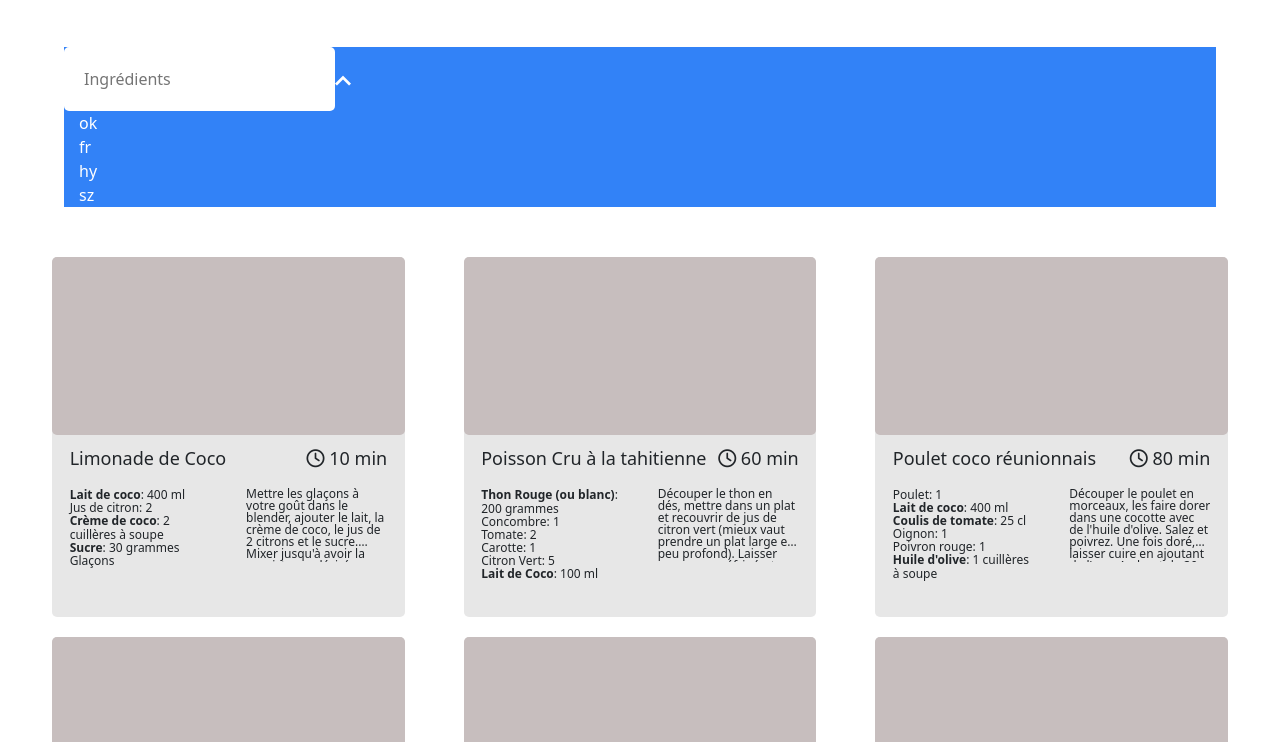
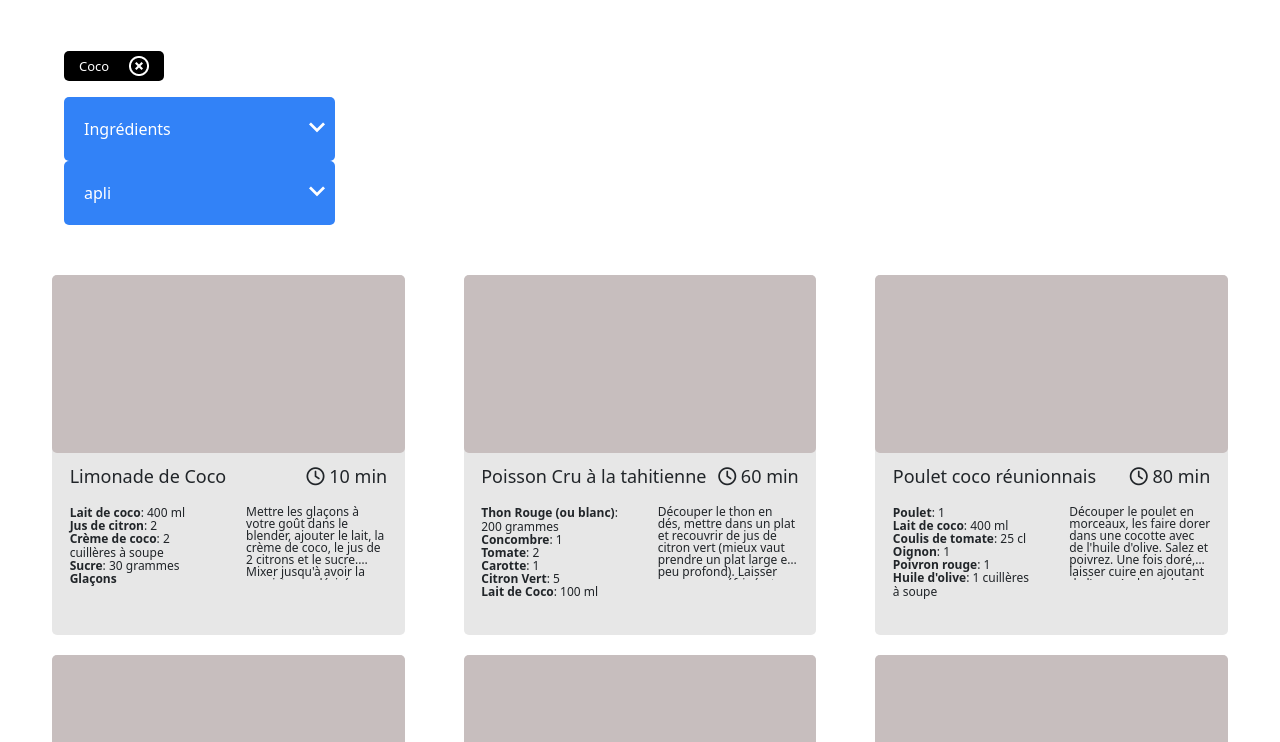
Before and after one commit to kyby91/MoullecJulien_7_04-02-2022, a website: page index.html in a window 1280 px wide. Shown: the part 210-952 px from the top of the page. Drawn offline with nearby package versions, Linux system fonts and the light colour scheme.

Commit message:
aide tag

```diff
--- a/index.html
+++ b/index.html
@@ -20,18 +20,22 @@
         </section>
 <!-- filtre -->
         <section id="tags">
+            <div class="badge">
+                <div><p>Coco</p><img src="Quit.png" alt=""></div>
+            </div>
             <!-- <div class="tag">
                 <input type="search" placeholder="Ingrédients" class="tag-input" id="ingr"><img src="Vector.png" alt="">
             </div> -->
             <div class ="wrapper">
                 <div class="search-input">
-                    <input type="search" placeholder="Ingrédients" class="tag-input" id="ingr"><img src="Vector.png" alt="">
-                    <divc class="autocom-box">
-                        <li>ok</li>
-                        <li>fr</li>
-                        <li>hy</li>
-                        <li>sz</li>
-                    </div>
+                    <input type="search" placeholder="Ingrédients" class="tag-input" id="ingr"><img src="Vector.png" alt=""class="arrowUp"><img src="Vector.png" alt=""class="arrowDown">
+                    <div class="autocom-box" id="box-ingr"></div>
+                </div>
+            </div>
+            <div class ="wrapper">
+                <div class="search-input">
+                    <input type="search" placeholder="apli" class="tag-input" id="apli"><img src="Vector.png" alt=""class="arrowUp"><img src="Vector.png" alt=""class="arrowDown">
+                    <div class="autocom-box" id="box-apli"></div>
                 </div>
             </div>
             <div></div>
--- a/index.js
+++ b/index.js
@@ -1,6 +1,10 @@
 //DOM
 const card = document.getElementById('card')
 const searchBtn = document.getElementById('search')
+const searchIngr = document.getElementById('ingr')
+const box = document.getElementById('box-ingr')
+const arrowUp = document.getElementsByClassName('arrowUp')
+const arrowDown = document.getElementsByClassName('arrowDown')
 
 
 
@@ -11,59 +15,26 @@ fetch('recipes.json').then(response => {
   }).then(data => {
     console.log(data);
 
-
-
-
     displayRecipes(data)
 
+    searchBar(data)
 
-
-
-    searchBtn.addEventListener('keyup', (key) =>{
-      const value = key.target.value.toLowerCase()
-
-      if (value.length>= 3) {
-        const filterRecipe = data.filter((data) =>{
-          return (
-            data.name.toLowerCase().includes(value) ||
-            data.ingredients.some(i => i.ingredient.toLowerCase().includes(value))  ||
-            data.ustensils.some(u => u.toLowerCase().includes(value))  ||
-            data.appliance.toLowerCase().includes(value)
-          )
-        })
-        card.innerHTML = ""
-        displayRecipes(filterRecipe)
-
-      } else {
-        card.innerHTML = ""
-        displayRecipes(data)
-      }
-
-      console.log(value);
-    })
-
-
+    // let test = "tota"
+    // console.log(test.substr(0,3) + '...')
 
     let arrayIngr = []
     let arrayApp = []
     let arrayUst = []
 
 
-
     data.forEach(element =>{
       element.ingredients.forEach(element =>{
         arrayIngr.push(element.ingredient.toLowerCase())
       })
-    })
-
-    data.forEach(element =>{
-      arrayApp.push(element.appliance)
-    })
-
-    data.forEach(element =>{
       element.ustensils.forEach(element =>{
         arrayUst.push(element)
       })
+      arrayApp.push(element.appliance)
     })
 
     let x = [...new Set(arrayIngr)]
@@ -72,6 +43,75 @@ fetch('recipes.json').then(response => {
     console.log(x, y, z);
 
 
+    function displayIngr (tab , boxTag, tagType) {
+      tab.forEach(element =>{
+        const li = document.createElement('li')
+        li.innerHTML = element
+
+        boxTag.appendChild(li)
+
+        li.addEventListener('click', e=>{
+          console.log('ok');
+        })
+
+      })
+    }
+
+    function setTag(tab , tagType){
+      let searchInput = document.getElementById(tagType)
+      let boxTagList = document.getElementById('box-' + tagType)
+      console.log(searchInput, boxTagList)
+
+      searchInput.addEventListener('click', ()=> {
+        displayIngr(tab, boxTagList, tagType)
+        boxTagList.style.display = 'flex'
+      })
+    }
+
+    // searchInput.addEventListener('click', ()=>{
+
+
+
+    // searchIngr.addEventListener('click', ()=>{
+    //   box.style.display = 'flex'
+    //   // arrowDown.style.display = 'none'
+    //   // arrowUp.style.display = 'block'
+    //   // box.querySelectorAll(".arrowDown").style.display = 'none'
+    //   displayIngr(x)
+    //   // displayTagHTML(y , 'ingredient')
+    // //   displayTagHTML(z , 'applience')
+    // })
+
+
+    //fnc createTagHTML(tagName = "Coco" , tagType = "ingredient")
+
+    setTag(x, "ingr")
+    setTag(y, "apli")
+
+    searchIngr.addEventListener('keyup', (key) =>{
+      const value = key.target.value.toLowerCase()
+      if (value.length>= 3) {
+        const filterRecipe = x.filter((x) =>{
+          return (
+            x.includes(value)
+          )
+        })
+        box.innerHTML = ""
+        displayIngr(filterRecipe)
+      } else {
+        box.innerHTML = ""
+        displayIngr(x)
+      }
+      console.log(value);
+    })
+
+    // box.forEach(element =>{
+    //   element.addEventListener('click', e=>{
+    //     console.log('ok');
+    //   })
+    // })
+
+    // console.log(box);
 
 
   }).catch(error => {
@@ -119,9 +159,9 @@ function displayRecipes(data) {
         if (element.unit) {
           ingredient.innerHTML = '<strong>' + element.ingredient + '</strong>'+ ': ' + element.quantity + ' ' + element.unit
         } else if (element.quantity) {
-          ingredient.innerHTML = element.ingredient + ': ' + element.quantity
+          ingredient.innerHTML = '<strong>' + element.ingredient + '</strong>' + ': ' + element.quantity
         } else {
-          ingredient.innerHTML = element.ingredient
+          ingredient.innerHTML = '<strong>' + element.ingredient + '</strong>'
         }
         divIngr.appendChild(ingredient)
     })
@@ -135,8 +175,27 @@ function displayRecipes(data) {
 
 
 
-var arr = [1,2,3,4,1,2,3,1,2,3]
+function searchBar(data) {
+  searchBtn.addEventListener('keyup', (key) =>{
+    const value = key.target.value.toLowerCase()
 
-var uniqueArr = [...new Set(arr)]
+    if (value.length>= 3) {
+      const filterRecipe = data.filter((data) =>{
+        return (
+          data.name.toLowerCase().includes(value) ||
+          data.ingredients.some(i => i.ingredient.toLowerCase().includes(value))  ||
+          data.ustensils.some(u => u.toLowerCase().includes(value))  ||
+          data.appliance.toLowerCase().includes(value)
+        )
+      })
+      card.innerHTML = ""
+      displayRecipes(filterRecipe)
 
-console.log(uniqueArr)
+    } else {
+      card.innerHTML = ""
+      displayRecipes(data)
+    }
+
+    console.log(value);
+  })
+}
--- a/style.scss
+++ b/style.scss
@@ -72,7 +72,6 @@ h1{
 
 #tags{
     margin-bottom: 50px;
-    color: #3282F7;
 }
 
 .col{
@@ -201,24 +200,80 @@ input[type="search"]::-webkit-search-cancel-button {
 
 
 .wrapper{
+    width: fit-content;
+    max-width: 500px;
     .search-input{
         background-color: #3282F7;
         color: white;
+        position: relative;
+        border-radius: 10px;
         input{
             border: none;
             border-radius: 5px;
             padding: 20px;
+            background-color: #3282F7;
+            &::placeholder{
+                color: white;
+            }
             &:focus{
                 outline: none;
                 width: 500px;
             }
         }
+        .arrowDown{
+            position: absolute;
+            top: 25px;
+            right: 10px;
+            cursor: pointer;
+            transform: rotate(180deg)
+        }
+        .arrowUp{
+            position: absolute;
+            top: 25px;
+            right: 10px;
+            cursor: pointer;
+            display: none;
+        }
         .autocom-box{
             overflow-y: auto;
+            display: none;
+            flex-wrap: wrap;
+            max-height: 400px;
             li{
                 list-style: none;
                 padding-left: 15px;
+                cursor: default;
+                width: 33.3%;
             }
         }
     }
 }
+
+
+
+.autocom-box::-webkit-scrollbar {
+    display: none;
+}
+
+
+
+
+.badge{
+    padding-left: 0;
+    margin-bottom: 12px;
+    div{
+        background-color: black;
+        display: flex;
+        padding: 5px 15px 5px 15px;
+        border-radius: 5px;
+        justify-content: center;
+        align-items: center;
+        text-align: center;
+        p{
+            padding-right: 20px;
+            font-size: 13px;
+            font-weight: normal;
+            margin: 0;
+        }
+    }
+}
```
Also changed, not shown: Quit.png (added), style.css, 1 other file.
